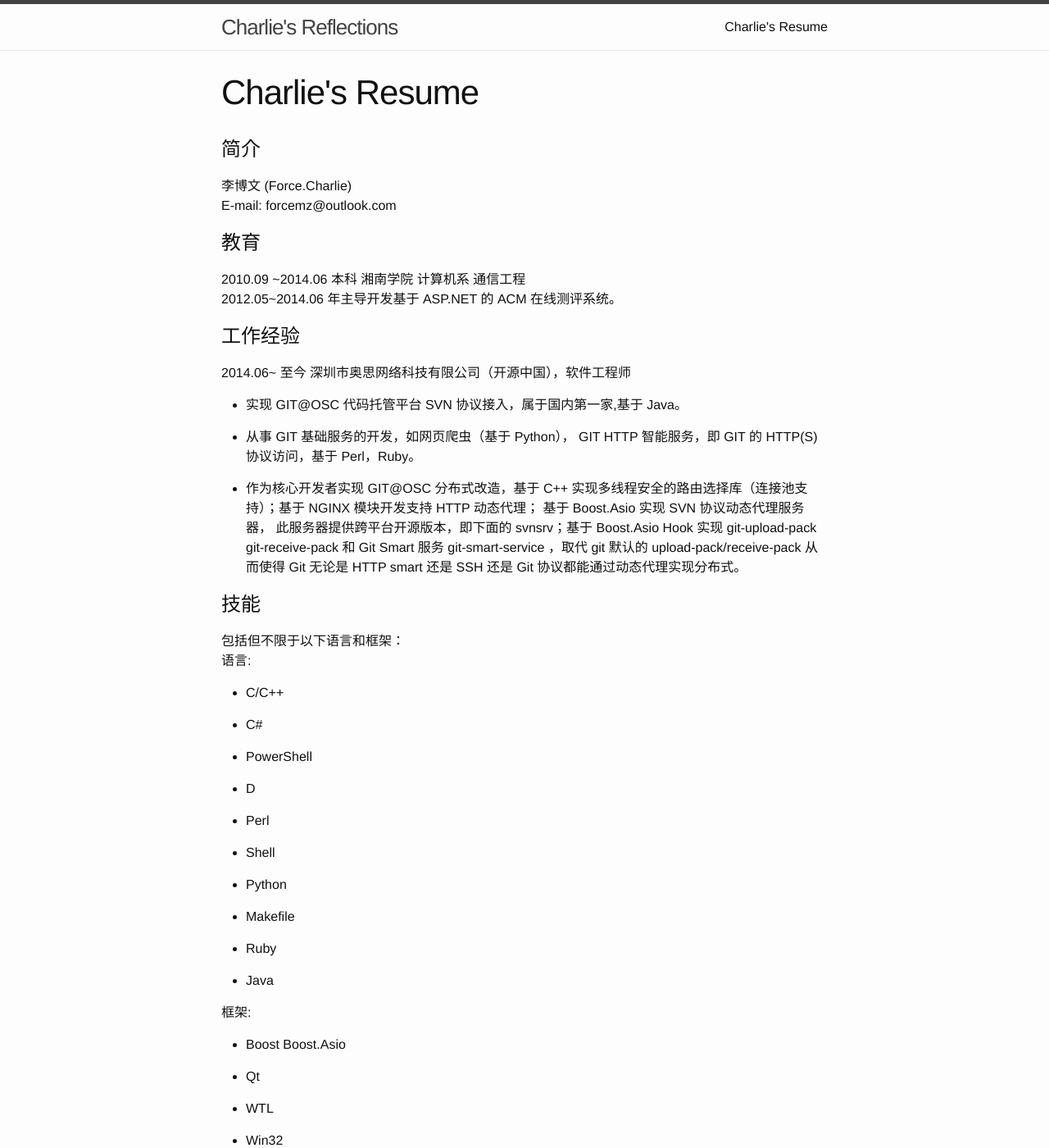
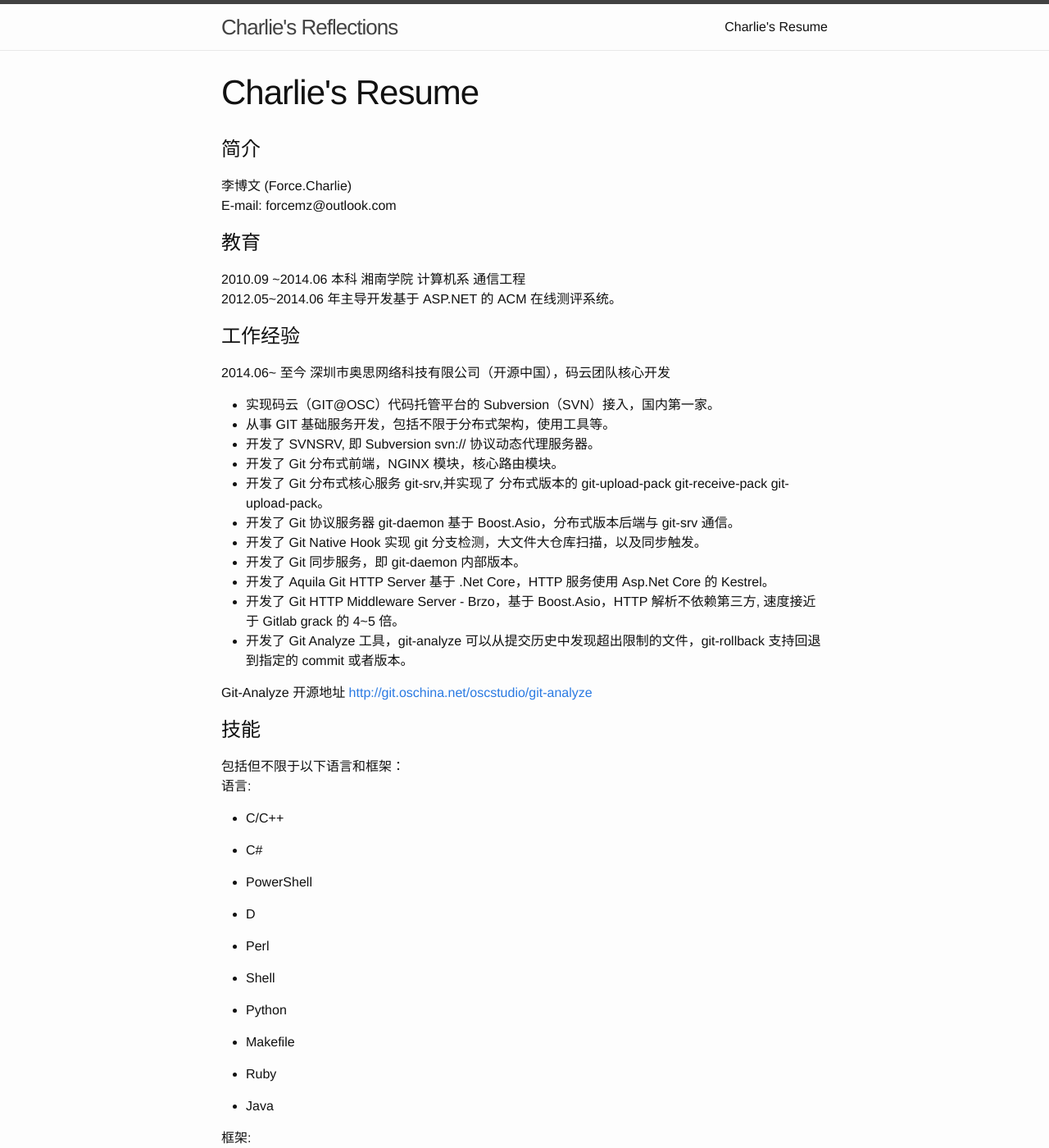
Before and after one commit to fcharlie/fcharlie.github.io, a Jekyll site: the page built from about.md, in a window 1280 px wide and 1400 px high. Shown: the whole window at 82% size. Built offline with Jekyll 4.4.1, drawn with Linux system fonts in a browser that asks for light colours; some of the changed text lies outside the part shown.

Commit message:
Update About
Signed-off-by: Force Charlie <charlieio@outlook.com>

```diff
--- a/about.md
+++ b/about.md
@@ -6,26 +6,36 @@ permalink: /about/
 
 
 # 简介
+
 李博文 (Force.Charlie)
 E-mail: forcemz@outlook.com
 
 
 # 教育
+
 2010.09 ~2014.06 本科 湘南学院 计算机系 通信工程
 2012.05~2014.06 年主导开发基于 ASP.NET 的 ACM 在线测评系统。
 
 # 工作经验
-2014.06~ 至今 深圳市奥思网络科技有限公司（开源中国），软件工程师
 
-- 实现 GIT@OSC 代码托管平台 SVN 协议接入，属于国内第一家,基于 Java。
+2014.06~ 至今 深圳市奥思网络科技有限公司（开源中国），码云团队核心开发
 
-- 从事 GIT 基础服务的开发，如网页爬虫（基于 Python）， GIT HTTP 智能服务，即 GIT 的 HTTP(S) 协议访问，基于 Perl，Ruby。
+- 实现码云（GIT@OSC）代码托管平台的 Subversion（SVN）接入，国内第一家。
+- 从事 GIT 基础服务开发，包括不限于分布式架构，使用工具等。
+- 开发了 SVNSRV, 即 Subversion svn:// 协议动态代理服务器。
+- 开发了 Git 分布式前端，NGINX 模块，核心路由模块。
+- 开发了 Git 分布式核心服务 git-srv,并实现了 分布式版本的 git-upload-pack git-receive-pack git-upload-pack。
+- 开发了 Git 协议服务器 git-daemon 基于 Boost.Asio，分布式版本后端与 git-srv 通信。
+- 开发了 Git Native Hook 实现 git 分支检测，大文件大仓库扫描，以及同步触发。
+- 开发了 Git 同步服务，即 git-daemon 内部版本。
+- 开发了 Aquila Git HTTP Server 基于 .Net Core，HTTP 服务使用 Asp.Net Core 的 Kestrel。
+- 开发了 Git HTTP Middleware Server - Brzo，基于 Boost.Asio，HTTP 解析不依赖第三方, 速度接近于 Gitlab grack 的 4~5 倍。
+- 开发了 Git Analyze 工具，git-analyze 可以从提交历史中发现超出限制的文件，git-rollback 支持回退到指定的 commit 或者版本。
 
-- 作为核心开发者实现 GIT@OSC 分布式改造，基于 C++ 实现多线程安全的路由选择库（连接池支持）；基于 NGINX 模块开发支持 HTTP 动态代理；
-基于 Boost.Asio 实现 SVN 协议动态代理服务器，   此服务器提供跨平台开源版本，即下面的 svnsrv；基于 Boost.Asio Hook 实现 git-upload-pack git-receive-pack 和
-Git Smart 服务 git-smart-service ，取代 git 默认的 upload-pack/receive-pack 从而使得 Git 无论是 HTTP smart 还是 SSH 还是 Git 协议都能通过动态代理实现分布式。
+Git-Analyze 开源地址 [http://git.oschina.net/oscstudio/git-analyze](http://git.oschina.net/oscstudio/git-analyze)
 
 # 技能
+
 包括但不限于以下语言和框架：
 语言:
 
@@ -48,6 +58,7 @@ Git Smart 服务 git-smart-service ，取代 git 默认的 upload-pack/receive-p
 - Ruby
 
 - Java
+
 
 框架:
 
@@ -75,11 +86,9 @@ Git Smart 服务 git-smart-service ，取代 git 默认的 upload-pack/receive-p
 
  操作系统：
 
-- Linux ,
-多线程，多进程，网络编程。
+- Linux ,多线程，多进程，网络编程。
 
-- Windows
-Win32 程序开发，主要是 GUI 程序。
+- Windows Win32 程序开发，主要是 GUI 程序。
 
 - FreeBSD
 
@@ -96,6 +105,7 @@ Win32 程序开发，主要是 GUI 程序。
 
 
 # 个人作品
+
 博客站点 [http://forcemz.net/](http://forcemz.net/)
 
 - Clangbuilder 基于 PowerShell 开发的 Windows 平台 LLVM 自动构建工具集。
@@ -126,4 +136,5 @@ Win32 程序开发，主要是 GUI 程序。
    [https://github.com/fstudio/Exile](https://github.com/fstudio/Exile)
 
 # 其他
+
 - bmake BSD make 移植到 Windows 平台，欢迎参与 ！ [https://github.com/fstudio/bmake](https://github.com/fstudio/bmake)
```
